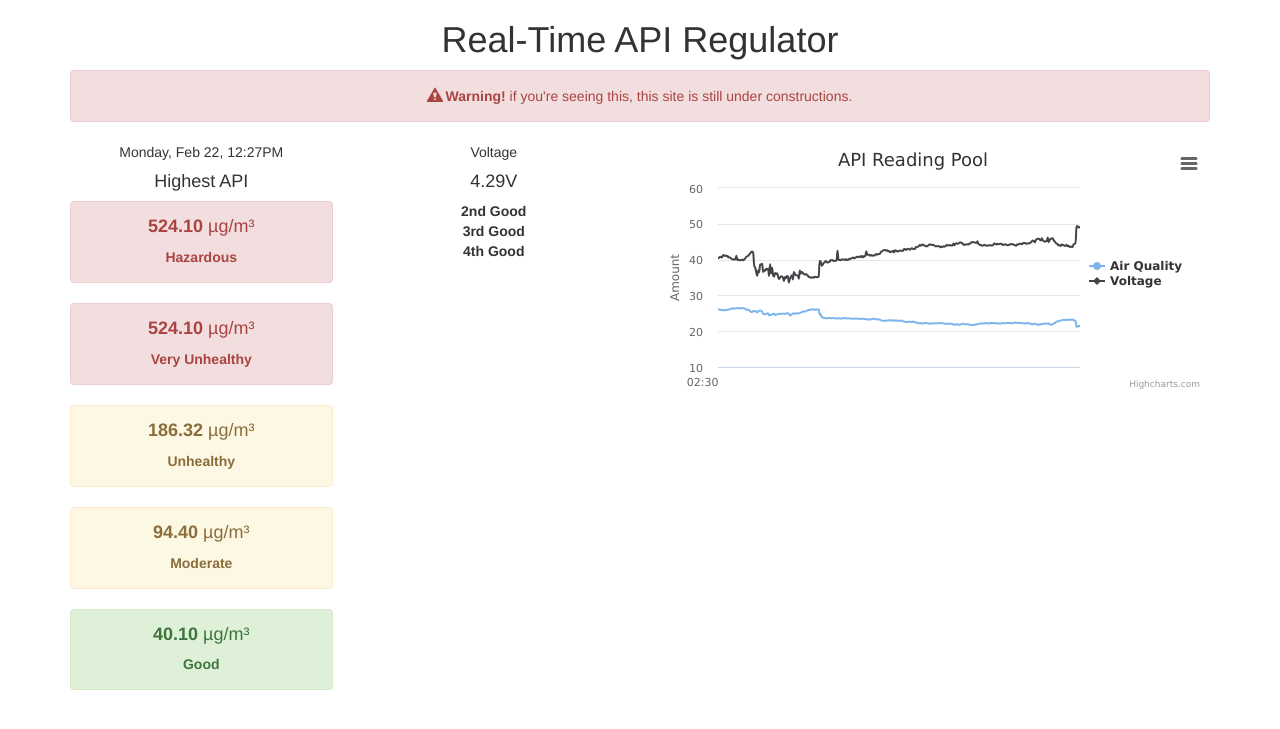
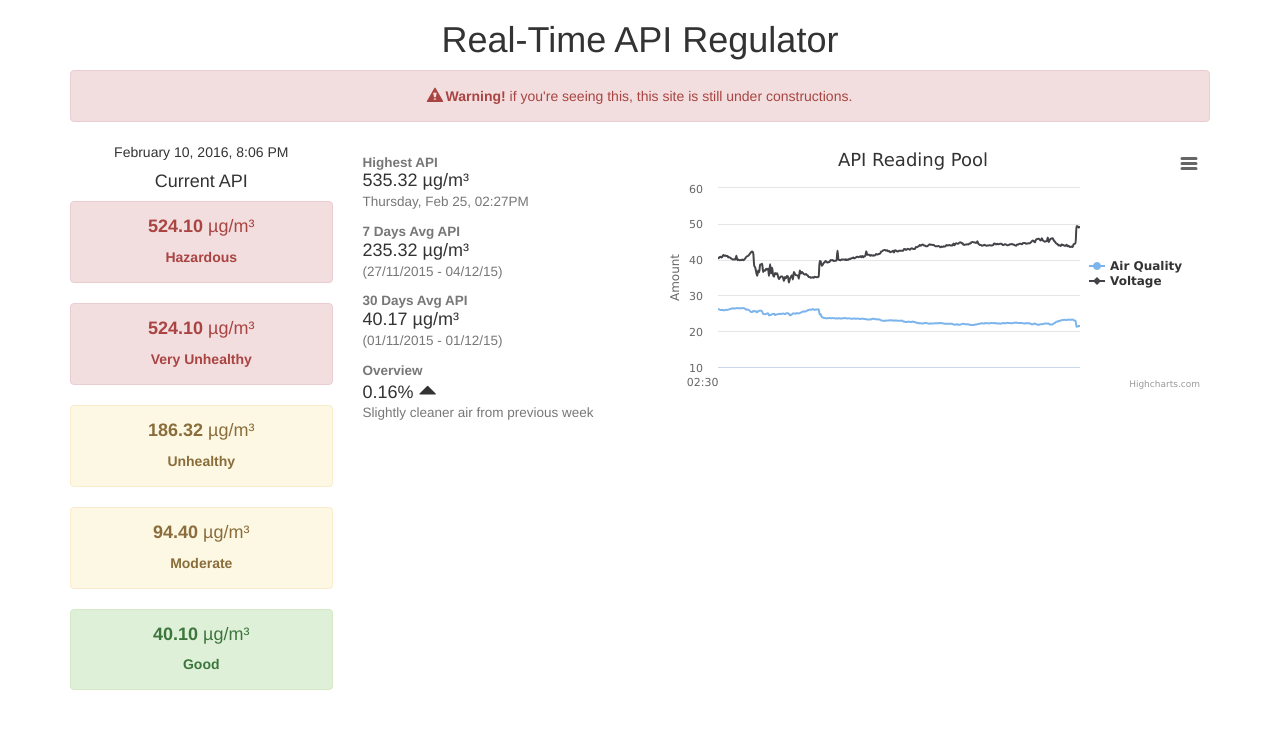
Before and after one commit to Zulfaqar/Exato, a PHP site: page / in a window 1280 px wide. Shown: the top 729 px of the page. Run offline with PHP 8.4, Linux system fonts and the light colour scheme; data comes from the database, SQL or seed files in the repository; some libraries are stand-ins or nearby versions.

Commit message:
adding 2nd column details and adding current time Asia/Kuala_Lumpur

```diff
--- a/index.php
+++ b/index.php
@@ -1,4 +1,5 @@
 <!DOCTYPE HTML>
+<?php date_default_timezone_set("Asia/Kuala_Lumpur"); ?>
 <html lang="en">
     <head>
         <meta name="viewport" content="width=device-width, initial-scale=1, maximum-scale=1, user-scalable=no">
@@ -87,10 +88,10 @@
             <div class="row">
                 <div class="col-sm-3 text-center">
                     <div>
-                    Monday, Feb 22, 12:27PM
+                    <?php echo date("F j, Y, g:i A")?>
                     </div>
                     <div>
-                    <h4>Highest API</h4>
+                    <h4>Current API</h4>
                     </div>
                     <div class="alert alert-danger">
                         <h4><b>524.10 </b>µg/m³</h4>
@@ -113,13 +114,23 @@
                          <div><b>Good</b></div>
                     </div>
                 </div>
-                <div class="col-sm-3 text-center">
-                    <div>Voltage
-                        <div><h4>4.29V</h4></div>
+                <div class="col-sm-3 text-left">
+                     <div><h4><small><b>Highest API</b></small>
+                        <div>535.32 µg/m³</div>
+                        <div><small>Thursday, Feb 25, 02:27PM </small></div></h4>
                     </div>
-                    <div><b>2nd Good</b></div>
-                    <div><b>3rd Good</b></div>
-                    <div><b>4th Good</b></div>
+                    <div><h4><small><b>7 Days Avg API</b> </small>
+                        <div>235.32 µg/m³</div>
+                        <div><small>(27/11/2015 - 04/12/15)</small></div></h4>
+                    </div>
+                    <div><h4><small><b>30 Days Avg API</b> </small>
+                        <div>40.17 µg/m³</div>
+                        <div><small>(01/11/2015 - 01/12/15)</small></div></h4>
+                    </div>
+                   <div><h4><small><b>Overview</b> </small>
+                        <div>0.16% <span class="glyphicon glyphicon-triangle-top" aria-hidden="true"></span></div>
+                        <div><small>Slightly cleaner air from previous week</small></div></h4>
+                    </div>
 
 
                 </div>
```
